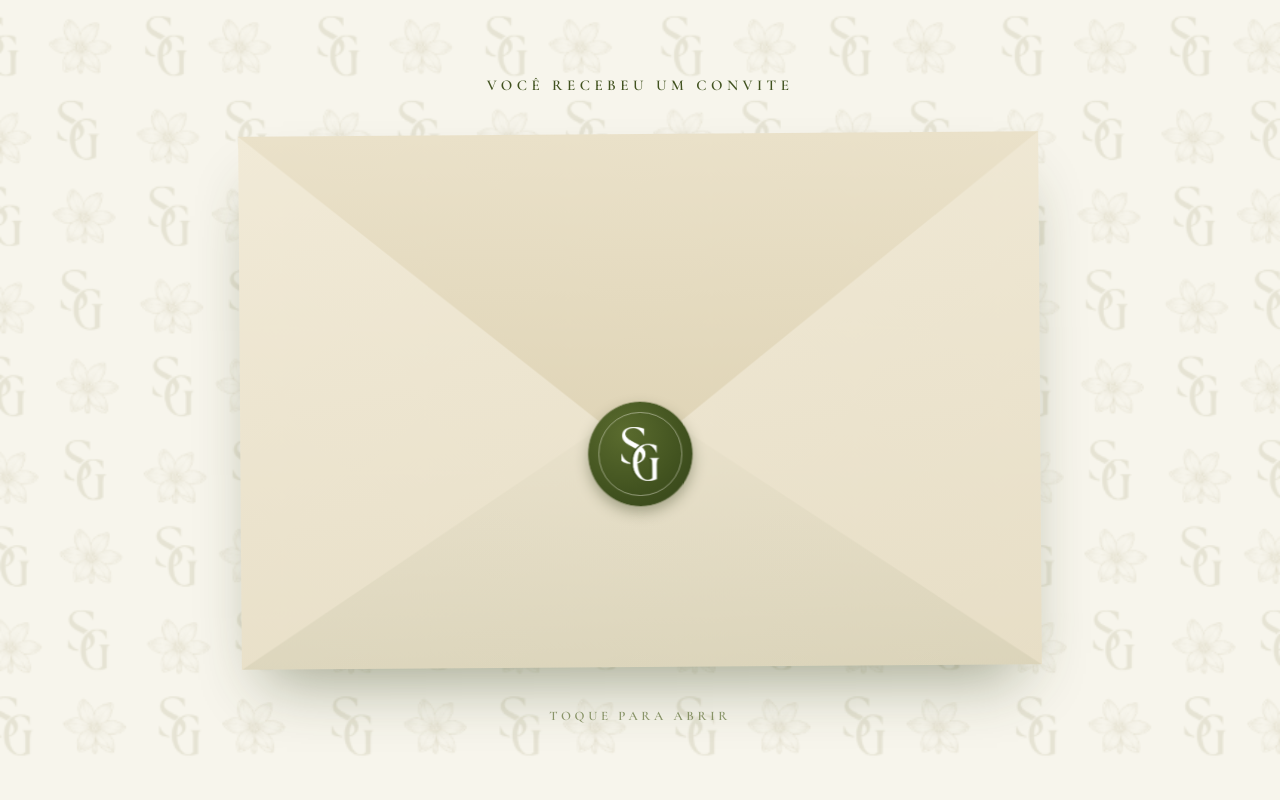
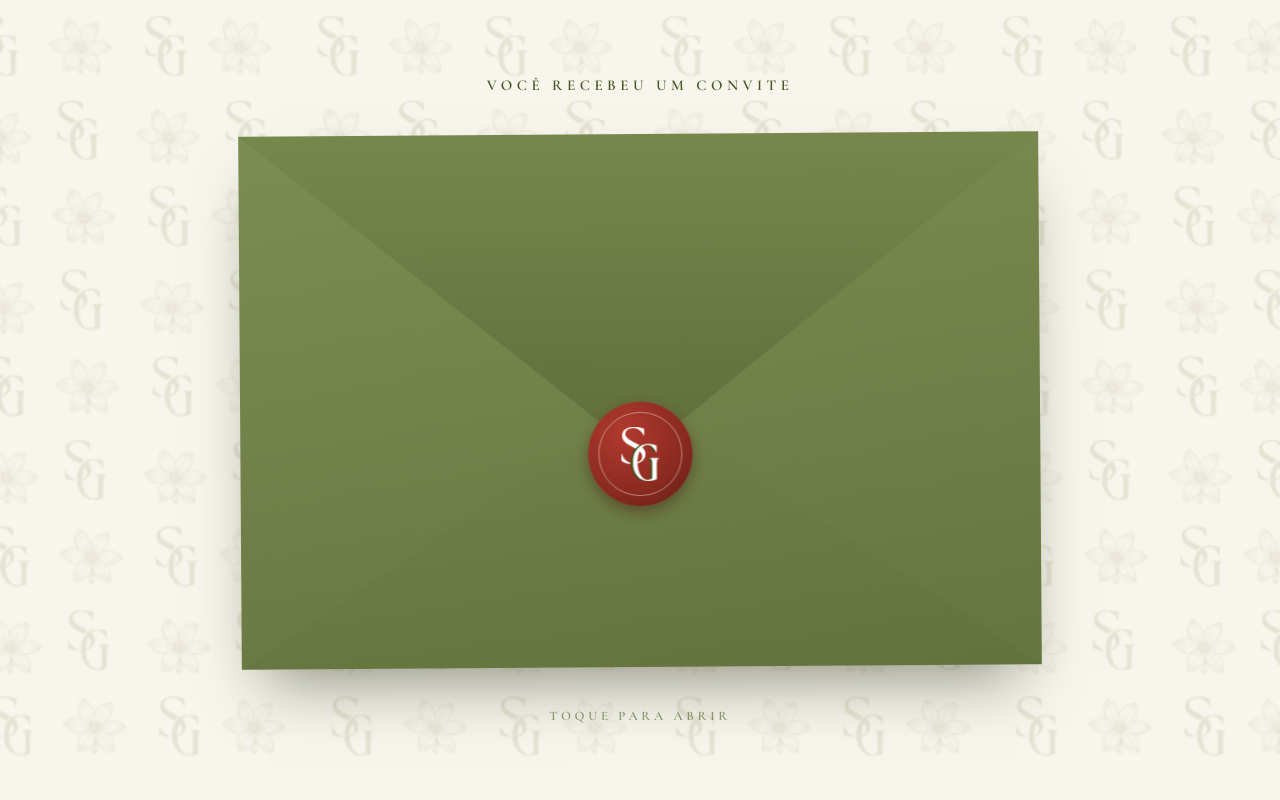
Before and after one commit to JohnnyMSG/Convite-SG, an Angular app: page / in a window 1280 px wide. Shown: the top 800 px of the page. Built offline with nearby package versions, Linux system fonts and the light colour scheme.

Commit message:
Correções Samyra

```diff
--- a/src/app/app.css
+++ b/src/app/app.css
@@ -76,8 +76,8 @@
 .envelope__back {
   position: absolute;
   inset: 0;
-  background: #e2d8bd;
-  box-shadow: 0 34px 60px -24px rgba(50, 62, 22, 0.45);
+  background: #6b7a44;
+  box-shadow: 0 34px 60px -24px rgba(30, 38, 12, 0.5);
   z-index: 1;
 }
 
@@ -85,7 +85,7 @@
   position: absolute;
   inset: 0;
   z-index: 3;
-  background: linear-gradient(170deg, #f1ead7, #e7dec6);
+  background: linear-gradient(170deg, #7c8d52, #66753f);
   clip-path: polygon(0 0, 50% 54%, 100% 0, 100% 100%, 0 100%);
 }
 
@@ -104,7 +104,7 @@
   top: 0;
   height: 60%;
   z-index: 4;
-  background: linear-gradient(180deg, #eae1c9, #dfd4b6);
+  background: linear-gradient(180deg, #76874c, #606e3a);
   clip-path: polygon(0 0, 100% 0, 50% 100%);
   transform-origin: 50% 0;
   backface-visibility: visible;
@@ -119,7 +119,7 @@
   transform: translate(-50%, -50%);
   z-index: 5;
   border-radius: 50%;
-  background: radial-gradient(circle at 35% 30%, #5a6b2e, #41521f 60%, #34431a);
+  background: radial-gradient(circle at 35% 30%, #b23a2e, #8a2a20 60%, #5e1c15);
   display: flex;
   align-items: center;
   justify-content: center;
@@ -856,8 +856,8 @@
   50% { opacity: 1; }
 }
 @keyframes sealGlow {
-  0%, 100% { box-shadow: 0 6px 14px rgba(40, 52, 18, 0.35), 0 0 0 0 rgba(65, 82, 31, 0.35); }
-  50% { box-shadow: 0 6px 14px rgba(40, 52, 18, 0.35), 0 0 0 12px rgba(65, 82, 31, 0); }
+  0%, 100% { box-shadow: 0 6px 14px rgba(60, 15, 10, 0.4), 0 0 0 0 rgba(178, 58, 46, 0.4); }
+  50% { box-shadow: 0 6px 14px rgba(60, 15, 10, 0.4), 0 0 0 12px rgba(178, 58, 46, 0); }
 }
 @keyframes sealPop {
   0% { transform: translate(-50%, -50%) scale(1); opacity: 1; }
--- a/src/app/app.html
+++ b/src/app/app.html
@@ -99,8 +99,8 @@
     </div>
     <div class="historia__text reveal" style="--reveal-step: 1">
       <h2 class="historia__title">Nossa história</h2>
-      <p>Foi Deus quem escreveu cada encontro até aqui. De uma amizade cuidadosa nasceu um amor que aprendeu a ser paciente, a perdoar e a esperar — e que agora pede a bênção do altar.</p>
-      <p>Queremos você perto de nós no dia em que dissermos “sim” diante de Deus e das pessoas que amamos. Sua presença é a nossa maior alegria.</p>
+      <p>O que começou com um olhar, um sorriso e uma mensagem inesperada se transformou em uma linda história de amor, fé e sonhos compartilhados.</p>
+      <p>Entre sorvetes, conversas e novos caminhos, descobrimos que nosso lugar favorito é ao lado um do outro. Agora, diante de Deus, da família e dos amigos, diremos o tão sonhado “sim”, dando início ao nosso para sempre, em 22 de novembro de 2026.</p>
       <p class="historia__signature">Samyra &amp; Germano</p>
     </div>
   </section>
@@ -133,7 +133,8 @@
     <div class="dresscode__box reveal">
       <span class="dresscode__label">Dress code</span>
       <h3 class="dresscode__title">Esporte fino</h3>
-      <p>Elas: vestido de festa, midi ou longo. Eles: terno ou blazer com calça social. Cerimônia ao ar livre — prefira saltos confortáveis.</p>
+      <p>Elas: vestido de festa, midi ou longo. Eles: terno ou blazer com calça social.</p>
+      <p>Prefira saltos confortáveis.</p>
       <p class="dresscode__note">Por gentileza, reserve o branco e o verde oliva para a noiva e o cortejo.</p>
     </div>
   </section>
```
